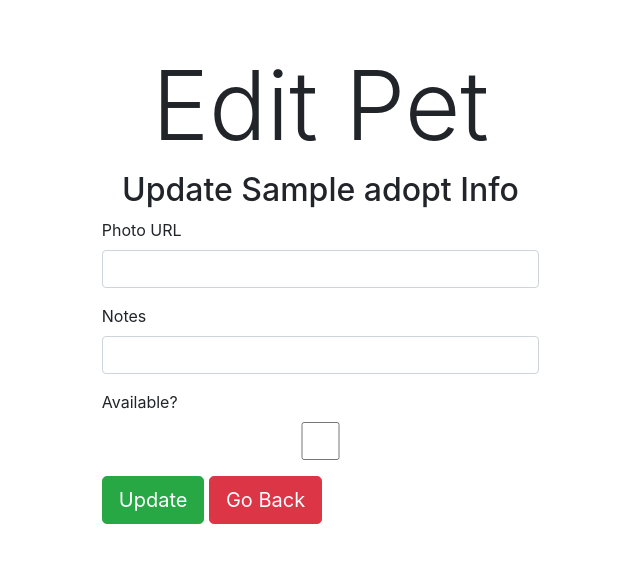
After one commit to Behil-Alemu/AdoptionAgency-, a Flask app: template templates/Pet_edit_form.html in a window 1280 px wide. The commit adds this page. Shown: the top 563 px of the page, without its empty margins (115-755 px from the left). Run offline with Flask 2, Linux system fonts and the light colour scheme; the template is opened without the code that fills it: values that come from a table or form of the project are taken from there, others are empty; tables that the repository leaves empty hold one stand-in row (values such as "Sample post").

Commit message:
Finished up

```diff
--- a/app.py
+++ b/app.py
@@ -1,8 +1,8 @@
 from flask import Flask, render_template, flash, redirect, render_template
-from model import db, connect_db, Pet
+from model import db, connect_db,Pet
 from flask_debugtoolbar import DebugToolbarExtension
 
-from forms import AddPetForm
+from forms import AddPetForm, EditPetForm
 
 
 app = Flask(__name__)
@@ -20,9 +20,9 @@ db.create_all()
 @app.route("/")
 def homepage():
     """Show homepage links."""
-    pets=
+    pets=Pet.query.all()
 
-    return render_template("index.html")
+    return render_template("index.html", pets=pets)
 
 
 
@@ -34,10 +34,38 @@ def add_pet():
 
     if form.validate_on_submit():
         name = form.name.data
-        price = form.price.data
-        flash(f"")
-        return redirect("/add")
+        species = form.species.data
+        photo_url = form.photo_url.data
+        age= form.age.data
+        notes = form.notes.data
+
+        new_pet = Pet(name=name, species=species, photo_url=photo_url,age=age, notes=notes)
+
+        db.session.add(new_pet)
+        db.session.commit()
+
+        flash(f"Just added a new pet name  {name}")
+
+        return redirect("/")
 
     else:
         return render_template(
             "Pet_add_form.html", form=form)
+
+
+@app.route('/add/<int:id>/edit', methods=["GET", "POST"])
+def edit_pet_info(id):
+    pet = Pet.query.get_or_404(id)
+    form = EditPetForm(obj=pet)
+
+    if form.validate_on_submit():
+
+        pet.photo_url = form.photo_url.data
+        pet.notes = form.notes.data
+        pet.available = form.available.data
+
+        db.session.commit()
+        flash(f"Edited  {pet.name}'s Info!")
+        return redirect('/')
+    else:
+        return render_template("Pet_edit_form.html", form=form, pet=pet)
--- a/forms.py
+++ b/forms.py
@@ -1,7 +1,20 @@
+
 from flask_wtf import FlaskForm
 from wtforms import StringField, FloatField, BooleanField, IntegerField, RadioField, SelectField
-from wtforms.validators import InputRequired, Email, Optional
+from wtforms.validators import InputRequired, Optional, URL, NumberRange
 
 
-class AddPetForm():
-    """"""
+class AddPetForm(FlaskForm):
+    """A form to add new adorable pets for adoption"""
+    name =StringField("Pet Name",  validators=[
+                       InputRequired(message="Pet Name can't be blank")])
+    species=SelectField("Species", choices=[('cat', 'Cat'),  ('dog', 'Dog'),  ('porc', 'Porcupine')])
+    photo_url=StringField("Photo URL", validators=[Optional(), URL()])
+    age=FloatField("Age", validators=[Optional(), NumberRange(min=0, max=30)])
+    notes=StringField("Notes", validators=[Optional()])
+
+class EditPetForm(FlaskForm):
+    """CAn edit pet info"""
+    photo_url=StringField("Photo URL", validators=[Optional(), URL()])
+    notes=StringField("Notes", validators=[Optional()])
+    available= BooleanField("Available?")
--- a/model.py
+++ b/model.py
@@ -16,9 +16,15 @@ class Pet(db.Model):
 
     __tablename__ = "adopt"
     id = db.Column(db.Integer, autoincrement=True, primary_key=True )
+
     name = db.Column(db.Text, nullable=False)
+
     species= db.Column(db.Text, nullable=False)
+
     photo_url=db.Column(db.Text,nullable=True)
+
     age=db.Column(db.Integer,nullable=True)
+
     notes=db.Column(db.Text,nullable=True)
+
     available= db.Column(db.Boolean, nullable=False, default=True )
--- /dev/null
+++ b/templates/Pet_edit_form.html
@@ -0,0 +1,32 @@
+{% extends 'base.html' %}
+{% block title %}Edit Pet Info{% endblock%}
+{% block content %}
+<div class="container">
+    <h1 class="display-1 text-center"> Edit Pet</h1>
+    <div class="row justify-content-center">
+
+      <h2>Update {{pet.name}} Info</h2>
+      <div class="col-md-8">
+
+
+        <form method="POST">
+          {{ form.hidden_tag() }}
+
+          {% for field in form if field.widget.input_type != 'hidden'%}
+          <div class="form-group">
+            {{field.label}}
+            {{field(class_="form-control")}}
+            {% for err in field.errors %}
+            <small class="form-text text-danger">
+              {{err}}
+            </small>
+            {% endfor %}
+          </div>
+          {% endfor %}
+          <button class="btn  btn-success  btn-lg">Update</button>
+          <a href="/" class="btn btn-danger btn-lg">Go Back</a>
+        </form>
+      </div>
+    </div>
+  </div>
+  {% endblock %}
```
Also changed, not shown: seed.py (added, +14 -0 lines), templates/Pet_add_form.html (added, +32 -0 lines), templates/index.html (+17 -1 lines).
